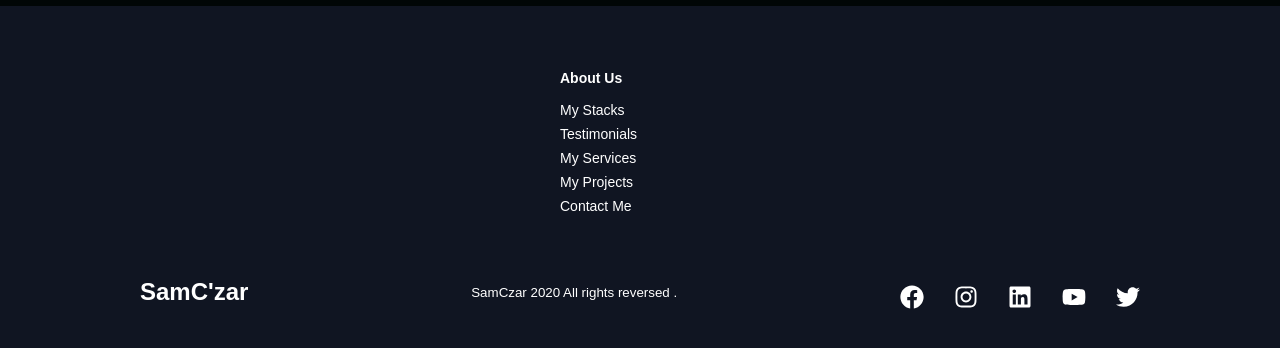
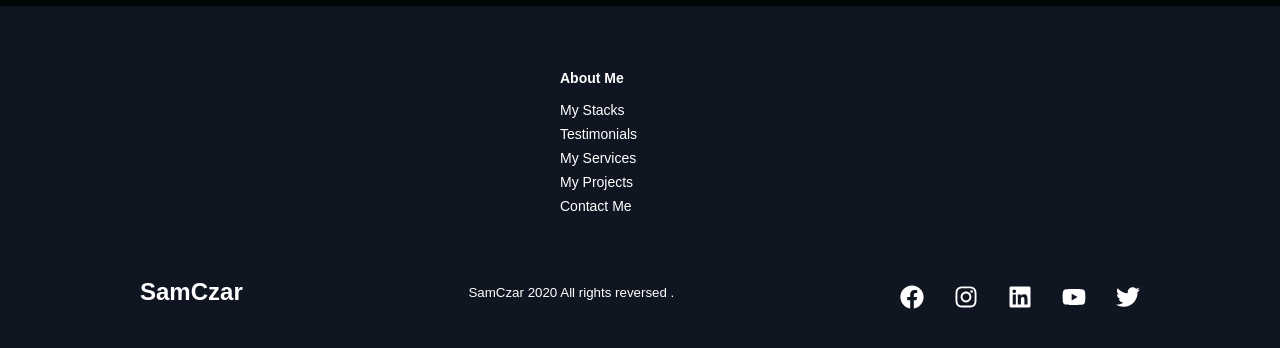
Before and after one commit to samczar/portfolio, a React (Create React App) app: page / in a window 1280 px wide. Shown: the part 4174-4522 px from the top of the page. Built offline with nearby package versions, Linux system fonts and the light colour scheme; a web font is replaced by a local one.

Commit message:
update footer

```diff
--- a/src/components/Footer/index.js
+++ b/src/components/Footer/index.js
@@ -33,7 +33,7 @@ const Footer = () => {
 				<FooterLinksContainer>
 					<FooterLinksWrapper>
 						<FooterLinkItems>
-							<FooterLinkTitle> About Us</FooterLinkTitle>
+							<FooterLinkTitle> About Me</FooterLinkTitle>
 							<FooterLink to="/">My Stacks</FooterLink>
 							<FooterLink to="/">Testimonials</FooterLink>
 							<FooterLink to="/">My Services</FooterLink>
@@ -45,7 +45,7 @@ const Footer = () => {
 				<SocialMedia>
 					<SocialMediaWrap>
 						<SocialLogo to="/" onClick={toggleHome}>
-							SamC'zar
+							SamCzar
 						</SocialLogo>
 						<WebsiteRights>
 							SamCzar {new Date().getFullYear()} All rights reversed .
```
